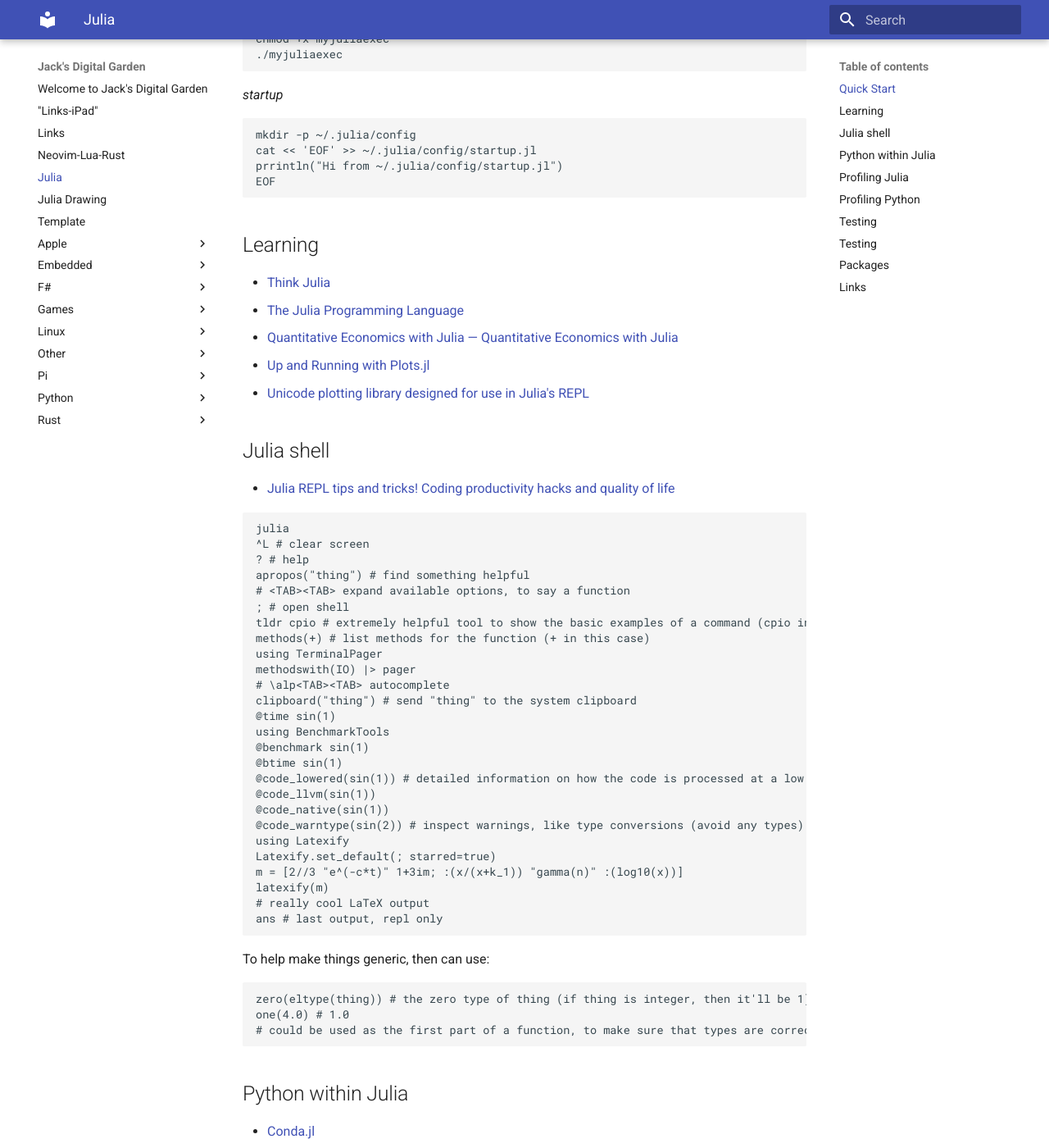
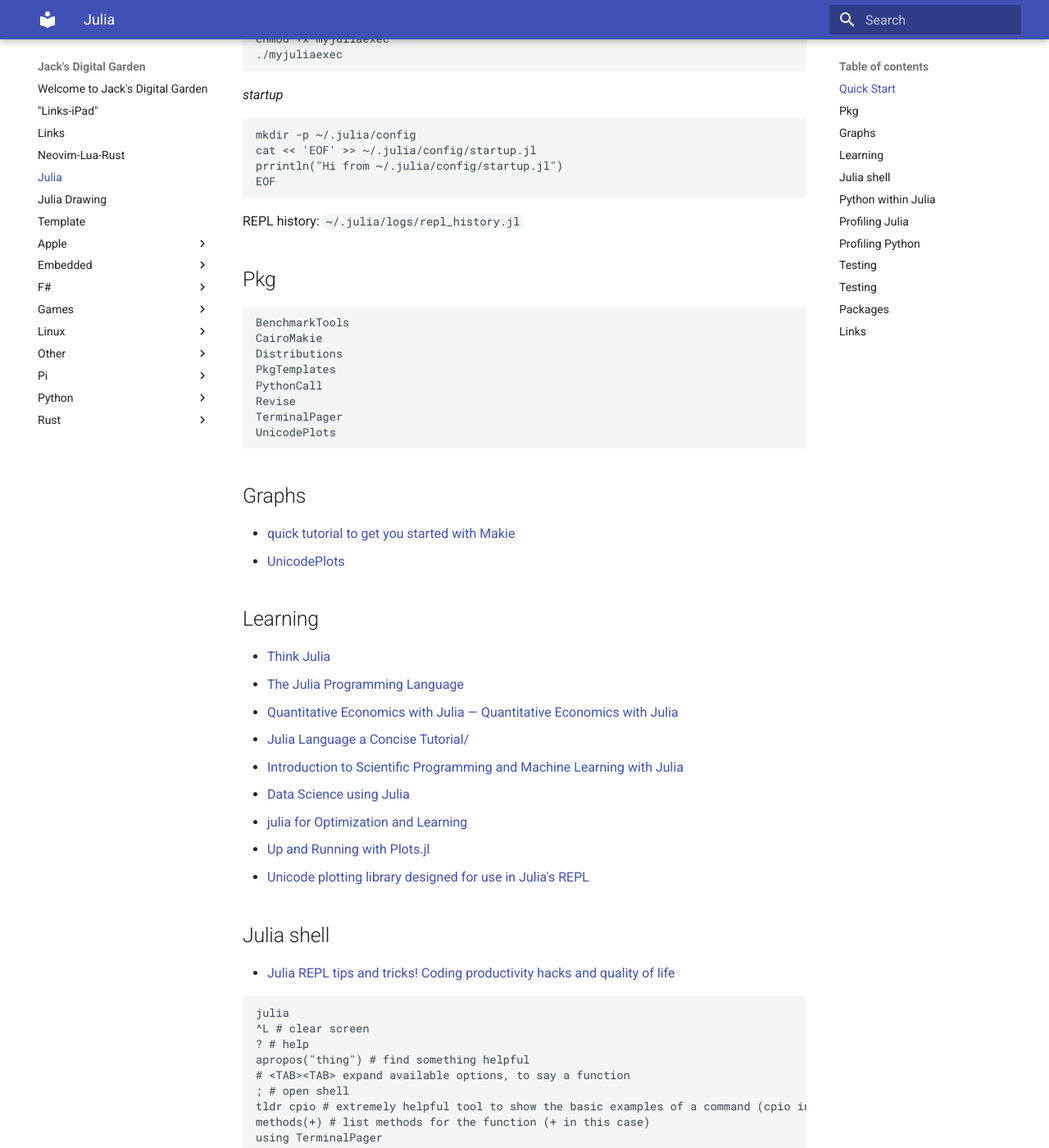
Before and after one commit to jchidley/mkdocs-material-test, an MkDocs documentation site: the page built from docs/2023-03-21-Julia.md, in a window 1280 px wide and 1400 px high, scrolled down 435 px. Shown: the whole window at 82% size. Built offline with MkDocs 1.6.1 and Material for MkDocs 9.7.7, drawn with Linux system fonts in a browser that asks for light colours.

Commit message:
tutorial

````diff
--- a/docs/2023-03-21-Julia.md
+++ b/docs/2023-03-21-Julia.md
@@ -34,12 +34,35 @@
 EOF
 ```
 
+REPL history: `~/.julia/logs/repl_history.jl`
+
+## Pkg
+
+```text
+BenchmarkTools
+CairoMakie
+Distributions
+PkgTemplates
+PythonCall
+Revise
+TerminalPager
+UnicodePlots
+```
+
+## Graphs
+
+* [quick tutorial to get you started with Makie](https://docs.makie.org/stable/tutorials/basic-tutorial/)
+* [UnicodePlots](https://github.com/JuliaPlots/UnicodePlots.jl)
 
 ## Learning
 
 * [Think Julia](https://benlauwens.github.io/ThinkJulia.jl/latest/book.html)
 * [The Julia Programming Language](https://julialang.org)
 * [Quantitative Economics with Julia — Quantitative Economics with Julia](https://julia.quantecon.org/intro.html)
+* [Julia Language a Concise Tutorial/](https://syl1.gitbook.io/julia-language-a-concise-tutorial/)
+* [Introduction to Scientific Programming and Machine Learning with Julia](https://sylvaticus.github.io/SPMLJ/stable/)
+* [Data Science using Julia](https://juliadatascience.io)
+* [julia for Optimization and Learning](https://juliateachingctu.github.io/Julia-for-Optimization-and-Learning/stable/)
 * [Up and Running with Plots.jl](https://docs.juliaplots.org/latest/tutorial/)
 * [Unicode plotting library designed for use in Julia's REPL](https://github.com/JuliaPlots/UnicodePlots.jl)
 
````
